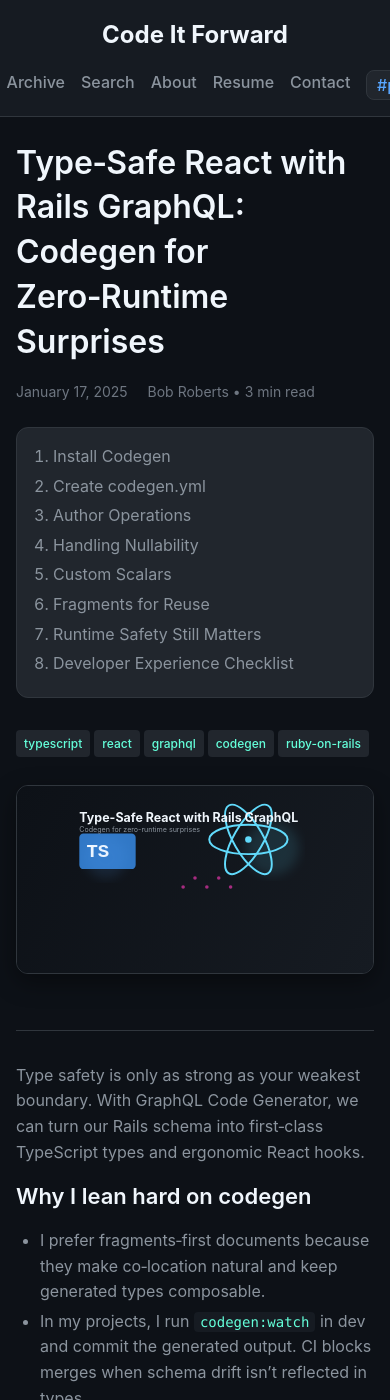
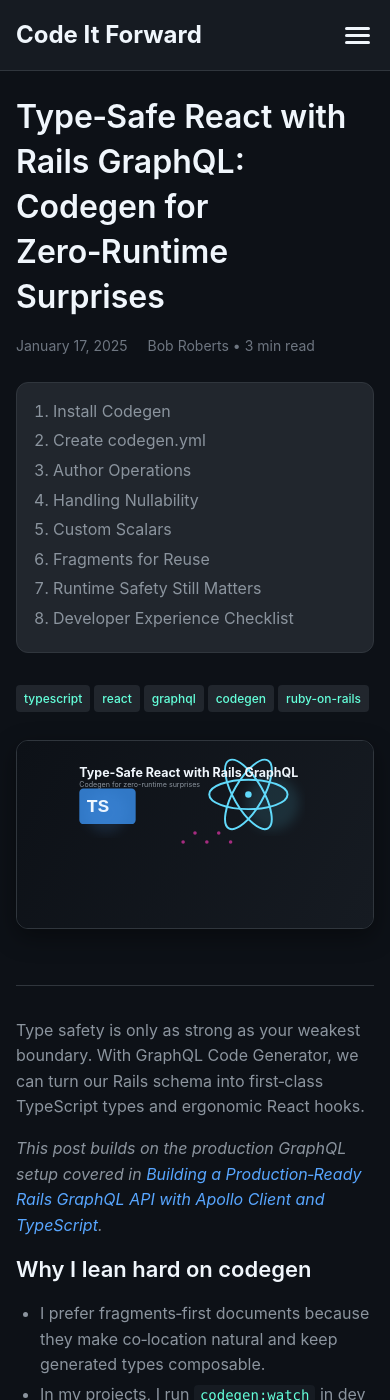
Before and after one commit to brobertsaz/brobertsaz.github.io, a Jekyll site: the page built from _posts/2025-01-17-type-safe-react-with-rails-graphql-and-codegen.md, in a window 390 px wide and 1400 px high. Built offline with Jekyll 4.4.1, drawn with Linux system fonts in a browser that asks for light colours.

Commit message:
fixing top nav on mobile

```diff
--- a/_includes/header.html
+++ b/_includes/header.html
@@ -4,6 +4,13 @@
       <a class="site-title" href="{{ "/" | relative_url }}">
         {{ site.title | escape }}
       </a>
+
+      <!-- Mobile menu toggle -->
+      <button class="nav-toggle" aria-label="Toggle navigation">
+        <span class="nav-toggle-bar"></span>
+        <span class="nav-toggle-bar"></span>
+        <span class="nav-toggle-bar"></span>
+      </button>
 
       <nav class="site-nav">
         <a href="{{ "/" | relative_url }}" {% if page.url == "/" %}class="active"{% endif %}>
@@ -28,8 +35,38 @@
           Contact
         </a>
         <a href="/payitforward/" class="payforward-link{% if page.url == '/payitforward/' %} active{% endif %}">#payitforward</a>
-
       </nav>
     </div>
   </div>
 </header>
+
+<script>
+// Mobile navigation toggle
+(function() {
+  const toggle = document.querySelector('.nav-toggle');
+  const nav = document.querySelector('.site-nav');
+
+  if (toggle && nav) {
+    toggle.addEventListener('click', function() {
+      nav.classList.toggle('active');
+      toggle.classList.toggle('active');
+    });
+
+    // Close menu when clicking on a link
+    nav.addEventListener('click', function(e) {
+      if (e.target.tagName === 'A') {
+        nav.classList.remove('active');
+        toggle.classList.remove('active');
+      }
+    });
+
+    // Close menu when clicking outside
+    document.addEventListener('click', function(e) {
+      if (!toggle.contains(e.target) && !nav.contains(e.target)) {
+        nav.classList.remove('active');
+        toggle.classList.remove('active');
+      }
+    });
+  }
+})();
+</script>
--- a/_posts/2025-01-17-type-safe-react-with-rails-graphql-and-codegen.md
+++ b/_posts/2025-01-17-type-safe-react-with-rails-graphql-and-codegen.md
@@ -14,6 +14,8 @@
 
 
 Type safety is only as strong as your weakest boundary. With GraphQL Code Generator, we can turn our Rails schema into first‑class TypeScript types and ergonomic React hooks.
+
+*This post builds on the production GraphQL setup covered in [Building a Production‑Ready Rails GraphQL API with Apollo Client and TypeScript]({% post_url 2025-01-10-production-rails-graphql-with-apollo-and-typescript %}).*
 
 ### Why I lean hard on codegen
 
--- a/_sass/_layout.scss
+++ b/_sass/_layout.scss
@@ -42,6 +42,38 @@
     }
   }
 
+  // Mobile nav toggle
+  .nav-toggle {
+    display: none;
+    flex-direction: column;
+    background: none;
+    border: none;
+    cursor: pointer;
+    padding: $spacing-xs;
+    gap: 4px;
+
+    .nav-toggle-bar {
+      width: 25px;
+      height: 3px;
+      background-color: var(--text-primary);
+      border-radius: 2px;
+      transition: all $transition-base;
+      transform-origin: center;
+    }
+
+    &.active {
+      .nav-toggle-bar:nth-child(1) {
+        transform: rotate(45deg) translate(6px, 6px);
+      }
+      .nav-toggle-bar:nth-child(2) {
+        opacity: 0;
+      }
+      .nav-toggle-bar:nth-child(3) {
+        transform: rotate(-45deg) translate(6px, -6px);
+      }
+    }
+  }
+
   .site-nav {
     display: flex;
     gap: $spacing-lg;
@@ -50,6 +82,7 @@
       color: var(--text-secondary);
       font-weight: 500;
       transition: color $transition-fast;
+      white-space: nowrap;
 
       &:hover, &.active {
         color: var(--accent-danger);
@@ -72,7 +105,6 @@
         border-color: var(--accent-primary);
       }
     }
-
   }
 }
 
@@ -160,12 +192,46 @@
 @media (max-width: $breakpoint-md) {
   .site-header {
     .header-content {
-      flex-direction: column;
-      gap: $spacing-md;
+      flex-direction: row;
+      justify-content: space-between;
+      align-items: center;
+    }
+
+    .nav-toggle {
+      display: flex;
+      z-index: 101;
     }
 
     .site-nav {
-      gap: $spacing-md;
+      display: none;
+      position: absolute;
+      top: 100%;
+      left: 0;
+      right: 0;
+      background-color: var(--bg-secondary);
+      border-top: 1px solid var(--border-primary);
+      flex-direction: column;
+      gap: 0;
+      padding: $spacing-md;
+      box-shadow: var(--shadow);
+
+      &.active {
+        display: flex;
+      }
+
+      a {
+        padding: $spacing-sm $spacing-md;
+        border-bottom: 1px solid var(--border-secondary);
+
+        &:last-child {
+          border-bottom: none;
+        }
+      }
+
+      .payforward-link {
+        margin-top: $spacing-sm;
+        align-self: flex-start;
+      }
     }
   }
 
```
Also changed, not shown: _posts/2025-01-10-production-rails-graphql-with-apollo-and-typescript.md (+1 -1 lines), 4 other files. Lines whose indentation alone changed are shown as unchanged.
